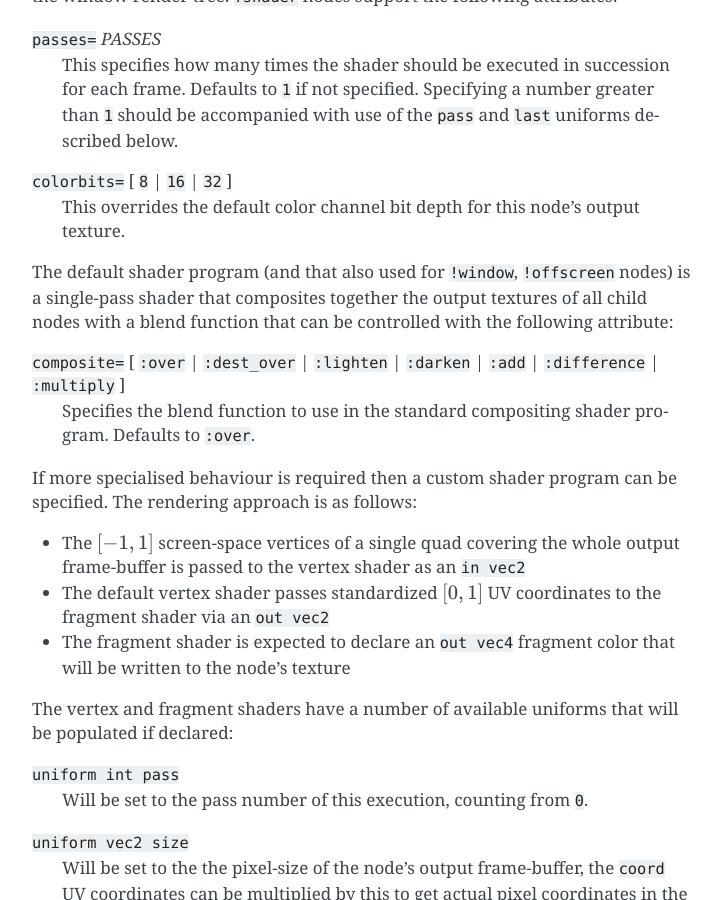
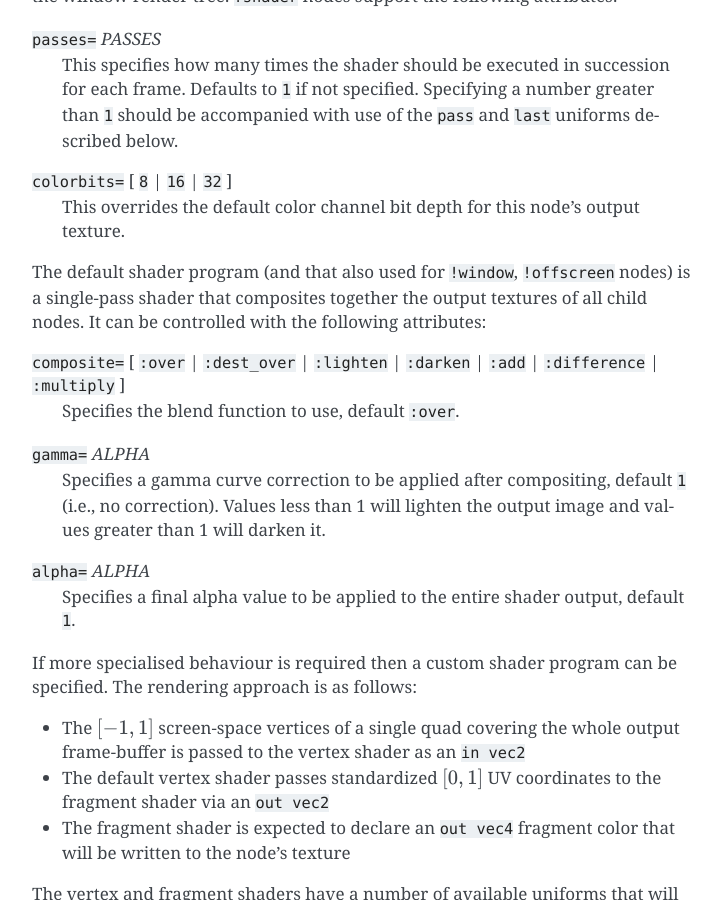
Before and after one commit to jonathanhogg/flitter, a Sphinx documentation site: the page built from docs/windows.md, in a window 1280 px wide and 900 px high, scrolled down 4358 px. Shown: the whole window, without its empty margins (388-1109 px from the left). Built offline with Sphinx 7.4.7, drawn with Linux system fonts in a browser that asks for light colours; some of the changed text lies outside the part shown.

Commit message:
`!noise` and `!video` should both support `alpha` and `gamma` for consistency
Update docs to also be consistent.

```diff
--- a/docs/windows.md
+++ b/docs/windows.md
@@ -203,12 +203,19 @@
 
 The default shader program (and that also used for `!window`, `!offscreen`
 nodes) is a single-pass shader that composites together the output textures of
-all child nodes with a blend function that can be controlled with the following
-attribute:
+all child nodes. It can be controlled with the following attributes:
 
 `composite=` [ `:over` | `:dest_over` | `:lighten` | `:darken` | `:add` | `:difference` | `:multiply` ]
-: Specifies the blend function to use in the standard compositing shader
-program. Defaults to `:over`.
+: Specifies the blend function to use, default `:over`.
+
+`gamma=` *ALPHA*
+: Specifies a gamma curve correction to be applied after compositing, default
+`1` (i.e., no correction). Values less than 1 will lighten the output image and
+values greater than 1 will darken it.
+
+`alpha=` *ALPHA*
+: Specifies a final alpha value to be applied to the entire shader output,
+default `1`.
 
 If more specialised behaviour is required then a custom shader program can be
 specified. The rendering approach is as follows:
@@ -333,6 +340,14 @@
 overall performance, but introduces a small delay on the first frame. This delay
 may be unacceptable if the video needs to start immediately on load.
 
+`gamma=` *ALPHA*
+: Specifies a gamma curve correction to be applied to the video frames, default
+`1` (i.e., no correction). Values less than 1 will lighten the output image and
+values greater than 1 will darken it.
+
+`alpha=` *ALPHA*
+: Specifies a final alpha value to be applied to the video frames, default `1`.
+
 Like `!image`, `!video` does not inherit its size from its parent. However,
 unlike `!image`, the `!video` output texture will *always* match the pixel
 dimensions of the video and any `size` attribute is ignored.
@@ -449,7 +464,8 @@
 which is implemented as an OpenGL shader program. Each of these nodes, in common
 with the default [`!shader` program](#shader), accepts one or more child nodes
 which will be composited together with the blend function controlled with
-the `composite` attribute (default `:over`).
+the `composite` attribute (default `:over`). All of the filters also support
+the standard shader `gamma` and `alpha` attributes.
 
 ### `!adjust`
 
```
Also changed, not shown: 2 other files.
